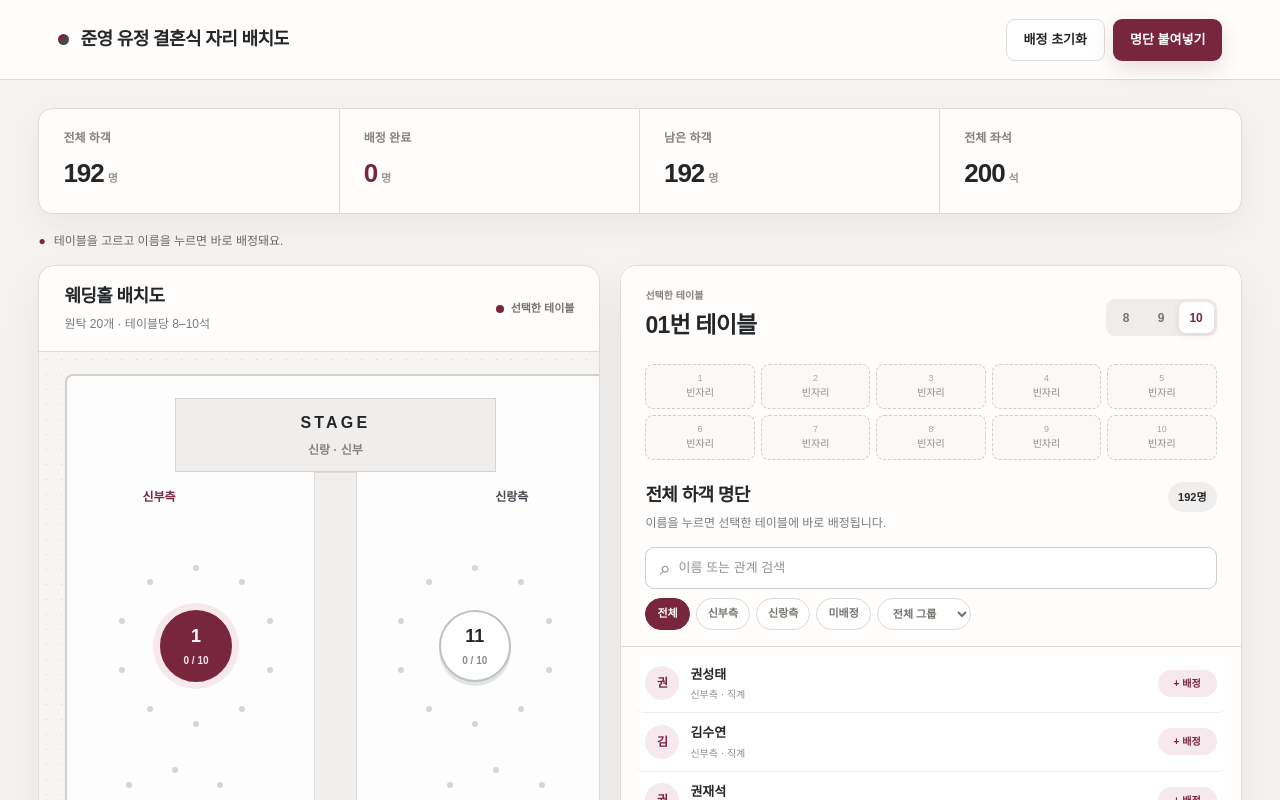
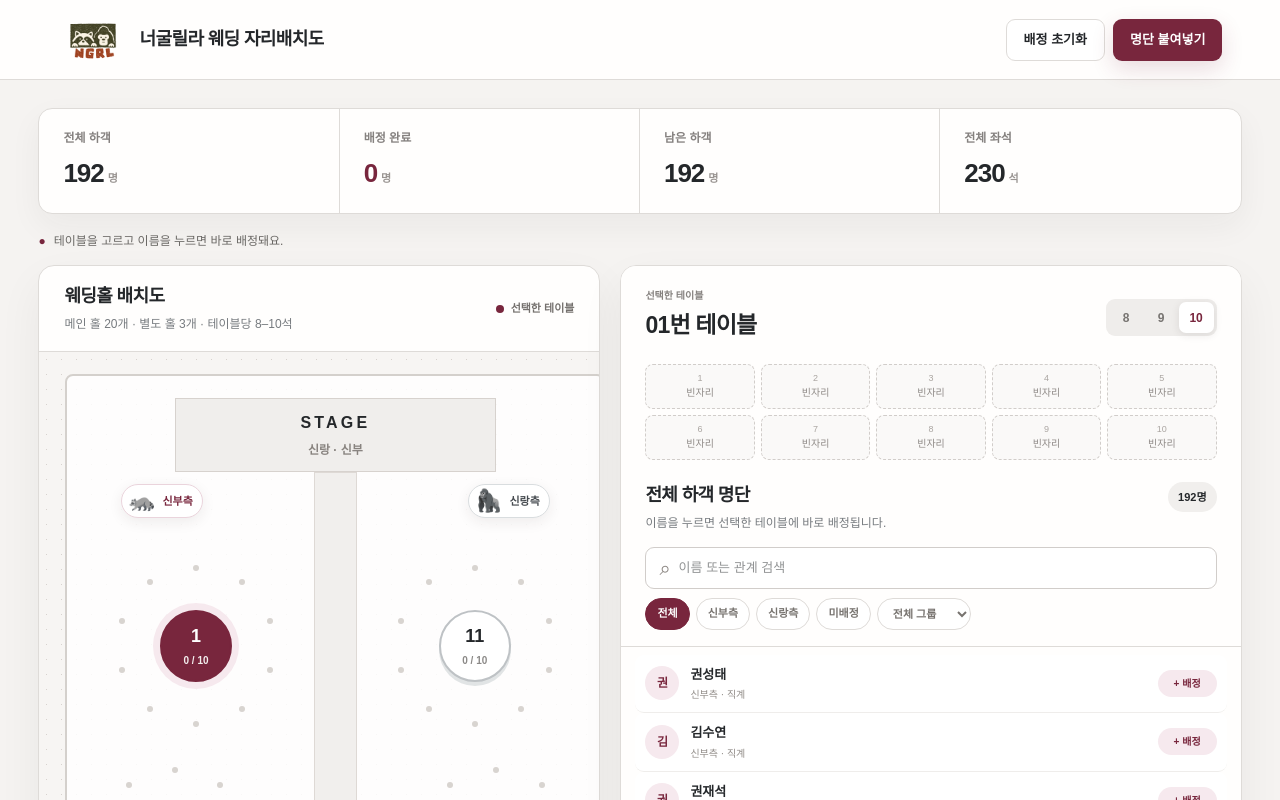
Before and after one commit to yujung2727/ngrl_wedding_seat, a Next.js app: page / in a window 1280 px wide. Shown: the top 800 px of the page. Built offline with nearby package versions, Linux system fonts and the light colour scheme.

Commit message:
Update wedding seating branding and add annex hall

```diff
--- a/app/globals.css
+++ b/app/globals.css
@@ -20,7 +20,7 @@ button { color:inherit; border:0; cursor:pointer; }
 .app-shell { min-height:100vh; }
 .topbar { min-height:80px; padding:14px clamp(18px,4.5vw,68px); display:flex; align-items:center; justify-content:space-between; gap:18px; background:rgba(255,254,253,.96); border-bottom:1px solid var(--line); position:sticky; top:0; z-index:30; backdrop-filter:blur(16px); }
 .brand { min-width:0; display:flex; align-items:center; gap:12px; color:var(--ink); text-decoration:none; }
-.brand-dot { width:11px; height:11px; flex:0 0 11px; border-radius:50%; background:linear-gradient(135deg,var(--bride) 0 50%,var(--groom) 50%); }
+.brand-logo { width:70px; height:50px; flex:0 0 70px; object-fit:contain; }
 .brand strong { display:block; overflow:hidden; text-overflow:ellipsis; white-space:nowrap; font-size:18px; font-weight:800; letter-spacing:-.035em; }
 .top-actions { display:flex; flex:0 0 auto; gap:8px; }
 .ghost-button,.primary-button { min-height:42px; padding:0 17px; border-radius:9px; font-size:13px; font-weight:700; transition:.16s ease; }
@@ -50,28 +50,38 @@ h2 { margin:0 0 5px; font-size:18px; font-weight:800; letter-spacing:-.035em; }
 .stage { position:absolute; top:22px; left:20%; width:60%; height:74px; display:flex; flex-direction:column; align-items:center; justify-content:center; background:#f0eeec; border:1px solid #d7d2ce; z-index:2; }
 .stage b { font-size:16px; font-weight:800; letter-spacing:.2em; }
 .stage span { margin-top:6px; color:#88837f; font-size:12px; font-weight:600; }
-.side-label { position:absolute; top:112px; z-index:2; font-size:12px; font-weight:800; }
-.bride-label { left:14%; color:var(--bride); }
-.groom-label { right:14%; color:var(--groom); }
+.mascot-label { position:absolute; top:108px; z-index:3; display:flex; align-items:center; gap:7px; padding:5px 9px 5px 6px; border-radius:999px; background:#fff; box-shadow:0 4px 14px rgba(45,39,37,.08); }
+.mascot-label b { font-size:22px; line-height:1; }
+.mascot-label small { font-size:11px; font-weight:800; }
+.bride-mascot { left:10%; color:var(--bride); border:1px solid #ead4dc; }
+.groom-mascot { right:10%; color:var(--groom); border:1px solid #d9dddf; }
 .virgin-road { position:absolute; top:96px; bottom:170px; left:46%; width:8%; display:flex; align-items:center; justify-content:center; background:#f1efed; border:1px solid #ded9d5; }
 .virgin-road span { writing-mode:vertical-rl; color:#aaa4a0; font-size:10px; font-weight:700; letter-spacing:.5em; }
 .table-cluster { position:absolute; width:200px; height:200px; transform:translate(-50%,-50%); z-index:4; }
 .round-table { position:absolute; left:50%; top:50%; width:72px; height:72px; transform:translate(-50%,-50%); border-radius:50%; border:2px solid; background:#fff; display:flex; flex-direction:column; align-items:center; justify-content:center; transition:.16s ease; z-index:3; }
 .table-cluster.bride .round-table { border-color:#cfaebb; box-shadow:0 4px 0 #eddee4; }
 .table-cluster.groom .round-table { border-color:#bec2c5; box-shadow:0 4px 0 #e1e4e5; }
+.table-cluster.annex .round-table { border-color:#c7a992; box-shadow:0 4px 0 #eadfd7; }
 .round-table:hover { transform:translate(-50%,-50%) scale(1.06); }
 .round-table b { font-size:18px; font-weight:800; }
 .round-table small { color:#8b8987; font-size:10px; font-weight:700; margin-top:3px; }
 .table-cluster.bride .round-table.selected { background:var(--bride); border-color:var(--bride); color:#fff; box-shadow:0 0 0 7px var(--bride-soft); }
 .table-cluster.groom .round-table.selected { background:var(--groom); border-color:var(--groom); color:#fff; box-shadow:0 0 0 7px var(--groom-soft); }
+.table-cluster.annex .round-table.selected { background:#9d4b2d; border-color:#9d4b2d; color:#fff; box-shadow:0 0 0 7px #f3e5dc; }
 .round-table.selected small { color:#f3eeee; }
 .table-cluster.bride .round-table.full:not(.selected) { background:var(--bride-soft); }
 .table-cluster.groom .round-table.full:not(.selected) { background:var(--groom-soft); }
+.table-cluster.annex .round-table.full:not(.selected) { background:#f3e8e1; }
 .table-seat-name { position:absolute; width:62px; min-height:18px; padding:3px 4px; transform:translate(-50%,-50%); border-radius:999px; overflow:hidden; text-overflow:ellipsis; white-space:nowrap; text-align:center; font-size:9px; font-weight:800; line-height:12px; z-index:5; }
 .table-seat-name.bride { background:var(--bride); color:#fff; box-shadow:0 2px 7px rgba(120,38,61,.16); }
 .table-seat-name.groom { background:var(--groom); color:#fff; box-shadow:0 2px 7px rgba(63,69,74,.16); }
 .empty-seat-dot { position:absolute; width:6px; height:6px; transform:translate(-50%,-50%); border-radius:50%; background:#d8d4d0; z-index:2; }
 .entrance { position:absolute; bottom:34px; right:26px; color:#817d7a; font-size:11px; font-weight:700; letter-spacing:.13em; }
+.annex-section { width:540px; min-width:540px; margin:40px auto 4px; }
+.annex-heading { height:56px; padding:0 16px; display:flex; align-items:center; justify-content:space-between; border:1px solid #d4d0cc; border-bottom:0; border-radius:10px 10px 0 0; background:#eee9e5; }
+.annex-heading h3 { margin:0; font-size:14px; font-weight:800; }
+.annex-heading span { color:#8b8179; font-size:11px; font-weight:700; }
+.annex-hall { height:280px; position:relative; border:2px solid #d4d0cc; border-radius:0 0 16px 16px; background:rgba(255,255,255,.86); }
 .guest-card { max-height:calc(100vh - 100px); position:sticky; top:96px; display:flex; flex-direction:column; }
 .guest-sticky { padding:22px 24px 14px; background:var(--paper); border-bottom:1px solid var(--line); z-index:2; }
 .table-editor-head { display:flex; align-items:center; justify-content:space-between; gap:12px; }
@@ -125,7 +135,7 @@ h2 { margin:0 0 5px; font-size:18px; font-weight:800; letter-spacing:-.035em; }
   .guest-card { max-height:none; position:relative; top:0; } .guest-list { max-height:660px; }
 }
 @media (max-width:560px) {
-  .brand-dot { display:none; } .brand strong { max-width:180px; } .top-actions .primary-button { padding:0 12px; font-size:11px; }
+  .brand-logo { width:48px; height:38px; flex-basis:48px; } .brand strong { max-width:150px; font-size:13px; } .top-actions .primary-button { padding:0 10px; font-size:10px; }
   .summary { grid-template-columns:repeat(2,1fr); } .summary>div:nth-child(2) { border-right:0; } .summary>div:nth-child(-n+2) { border-bottom:1px solid var(--line); }
   .selected-legend { display:none; } .guest-sticky { padding:19px 14px 12px; } .seat-strip { gap:4px; } .paste-modal { padding:25px 18px 20px; }
 }
--- a/app/layout.tsx
+++ b/app/layout.tsx
@@ -3,16 +3,16 @@ import './globals.css';
 
 export const metadata: Metadata = {
   metadataBase: new URL('https://our-seats-wedding.kwonelena.chatgpt.site'),
-  title: '준영 유정 결혼식 자리 배치도',
-  description: '준영 유정 결혼식 하객 명단과 원탁별 좌석 배치도',
+  title: '너굴릴라 웨딩 자리배치도',
+  description: '너굴릴라 웨딩 하객 명단과 23개 원탁 자리배치도',
   openGraph: {
-    title: '준영 유정 결혼식 자리 배치도',
+    title: '너굴릴라 웨딩 자리배치도',
     description: '하객 명단을 한눈에 보고 원탁별 좌석을 편하게 정해 보세요.',
-    images: [{ url: '/og.png', width: 1200, height: 630, alt: '준영 유정 결혼식 자리 배치도' }],
+    images: [{ url: '/og.png', width: 1200, height: 630, alt: '너굴릴라 웨딩 자리배치도' }],
   },
   twitter: {
     card: 'summary_large_image',
-    title: '준영 유정 결혼식 자리 배치도',
+    title: '너굴릴라 웨딩 자리배치도',
     description: '하객 명단을 한눈에 보고 원탁별 좌석을 편하게 정해 보세요.',
     images: ['/og.png'],
   },
--- a/app/page.tsx
+++ b/app/page.tsx
@@ -17,9 +17,10 @@ const TABLE_POSITIONS = [
   [24, 12], [20, 21], [25, 30], [20, 39], [24, 48], [20, 57], [25, 66], [20, 75], [25, 84], [20, 93],
   [76, 12], [80, 21], [75, 30], [80, 39], [76, 48], [80, 57], [75, 66], [80, 75], [75, 84], [80, 93],
 ];
+const ANNEX_TABLE_POSITIONS = [[20, 50], [50, 50], [80, 50]];
 
 function emptyTables(): TableState[] {
-  return Array.from({ length: 20 }, () => ({ capacity: 10, seats: Array(10).fill(null) }));
+  return Array.from({ length: 23 }, () => ({ capacity: 10, seats: Array(10).fill(null) }));
 }
 
 function parseCompactRoster(raw: string): Guest[] {
@@ -71,8 +72,11 @@ export default function Home() {
         const saved = localStorage.getItem(STORAGE_KEY);
         if (saved) {
           const parsed = JSON.parse(saved) as { guests: Guest[]; tables: TableState[] };
-          if (parsed.guests?.length && parsed.tables?.length === 20) {
-            if (!cancelled) { setGuests(parsed.guests); setTables(parsed.tables); setReady(true); }
+          if (parsed.guests?.length && (parsed.tables?.length === 20 || parsed.tables?.length === 23)) {
+            const migratedTables = parsed.tables.length === 20
+              ? [...parsed.tables, ...emptyTables().slice(20)]
+              : parsed.tables;
+            if (!cancelled) { setGuests(parsed.guests); setTables(migratedTables); setReady(true); }
             return;
           }
         }
@@ -144,10 +148,27 @@ export default function Home() {
     setTables(emptyTables()); setNotice('모든 좌석을 비웠어요.');
   }
 
+  function renderTable(table: TableState, index: number, position: number[]) {
+    const count = table.seats.filter((id) => id !== null).length;
+    const tableTone = index < 10 ? 'bride' : index < 20 ? 'groom' : 'annex';
+    return <div key={index} className={`table-cluster ${tableTone}`} style={{ left: `${position[0]}%`, top: `${position[1]}%` }}>
+      {table.seats.slice(0, table.capacity).map((id, seatIndex) => {
+        const guest = guests.find((person) => person.id === id);
+        const angle = (-90 + seatIndex * 360 / table.capacity) * Math.PI / 180;
+        const x = Math.cos(angle) * 78;
+        const y = Math.sin(angle) * 78;
+        return guest
+          ? <span key={seatIndex} className={`table-seat-name ${guest.side === '신부측' ? 'bride' : 'groom'}`} style={{ left: `calc(50% + ${x}px)`, top: `calc(50% + ${y}px)` }} title={`${seatIndex + 1}번 좌석 · ${guest.name}`}>{guest.name}</span>
+          : <i key={seatIndex} className="empty-seat-dot" style={{ left: `calc(50% + ${x}px)`, top: `calc(50% + ${y}px)` }} />;
+      })}
+      <button className={`round-table ${selected === index ? 'selected' : ''} ${count === table.capacity ? 'full' : ''}`} onClick={() => { setSelected(index); setNotice(`${index + 1}번 테이블을 선택했어요. 이름을 눌러 배정하세요.`); }} aria-pressed={selected === index} aria-label={`${index + 1}번 테이블, ${count}명 배정`}><b>{index + 1}</b><small>{count} / {table.capacity}</small></button>
+    </div>;
+  }
+
   return (
     <main className="app-shell">
       <header className="topbar">
-        <a className="brand" href="#top" aria-label="맨 위로"><span className="brand-dot" /><strong>준영 유정 결혼식 자리 배치도</strong></a>
+        <a className="brand" href="#top" aria-label="맨 위로"><img className="brand-logo" src="/logo-ngrl.png" alt="너굴릴라 로고" /><strong>너굴릴라 웨딩 자리배치도</strong></a>
         <div className="top-actions"><button className="ghost-button" onClick={resetSeating}>배정 초기화</button><button className="primary-button" onClick={() => setPasteOpen(true)}>명단 붙여넣기</button></div>
       </header>
 
@@ -158,27 +179,23 @@ export default function Home() {
       <p className="notice" role="status"><span>●</span>{notice}</p>
       <section className="workspace">
         <div className="floor-card card">
-          <div className="card-heading"><div><h2>웨딩홀 배치도</h2><p>원탁 20개 · 테이블당 8–10석</p></div><span className="selected-legend"><i /> 선택한 테이블</span></div>
-          <div className="hall-wrap"><div className="hall">
-            <div className="stage"><b>STAGE</b><span>신랑 · 신부</span></div><span className="side-label bride-label">신부측</span><span className="side-label groom-label">신랑측</span><div className="virgin-road"><span>VIRGIN ROAD</span></div>
-            {tables.map((table, index) => {
-              const count = table.seats.filter((id) => id !== null).length;
-              const isBride = index < 10;
-              return <div key={index} className={`table-cluster ${isBride ? 'bride' : 'groom'}`} style={{ left: `${TABLE_POSITIONS[index][0]}%`, top: `${TABLE_POSITIONS[index][1]}%` }}>
-                {table.seats.slice(0, table.capacity).map((id, seatIndex) => {
-                  const guest = guests.find((person) => person.id === id);
-                  const angle = (-90 + seatIndex * 360 / table.capacity) * Math.PI / 180;
-                  const x = Math.cos(angle) * 78;
-                  const y = Math.sin(angle) * 78;
-                  return guest
-                    ? <span key={seatIndex} className={`table-seat-name ${guest.side === '신부측' ? 'bride' : 'groom'}`} style={{ left: `calc(50% + ${x}px)`, top: `calc(50% + ${y}px)` }} title={`${seatIndex + 1}번 좌석 · ${guest.name}`}>{guest.name}</span>
-                    : <i key={seatIndex} className="empty-seat-dot" style={{ left: `calc(50% + ${x}px)`, top: `calc(50% + ${y}px)` }} />;
-                })}
-                <button className={`round-table ${selected === index ? 'selected' : ''} ${count === table.capacity ? 'full' : ''}`} onClick={() => { setSelected(index); setNotice(`${index + 1}번 테이블을 선택했어요. 이름을 눌러 배정하세요.`); }} aria-pressed={selected === index} aria-label={`${index + 1}번 테이블, ${count}명 배정`}><b>{index + 1}</b><small>{count} / {table.capacity}</small></button>
-              </div>;
-            })}
-            <span className="entrance">↖ ENTRANCE</span>
-          </div></div>
+          <div className="card-heading"><div><h2>웨딩홀 배치도</h2><p>메인 홀 20개 · 별도 홀 3개 · 테이블당 8–10석</p></div><span className="selected-legend"><i /> 선택한 테이블</span></div>
+          <div className="hall-wrap">
+            <div className="hall main-hall">
+              <div className="stage"><b>STAGE</b><span>신랑 · 신부</span></div>
+              <span className="mascot-label bride-mascot"><b>🦝</b><small>신부측</small></span>
+              <span className="mascot-label groom-mascot"><b>🦍</b><small>신랑측</small></span>
+              <div className="virgin-road"><span>VIRGIN ROAD</span></div>
+              {tables.slice(0, 20).map((table, index) => renderTable(table, index, TABLE_POSITIONS[index]))}
+              <span className="entrance">↖ ENTRANCE</span>
+            </div>
+            <section className="annex-section" aria-label="별도 홀">
+              <div className="annex-heading"><h3>별도 홀</h3><span>21–23번 테이블</span></div>
+              <div className="annex-hall">
+                {tables.slice(20, 23).map((table, offset) => renderTable(table, offset + 20, ANNEX_TABLE_POSITIONS[offset]))}
+              </div>
+            </section>
+          </div>
         </div>
 
         <aside className="guest-card card">
```
Also changed, not shown: public/logo-ngrl.png (added), public/og.png.
